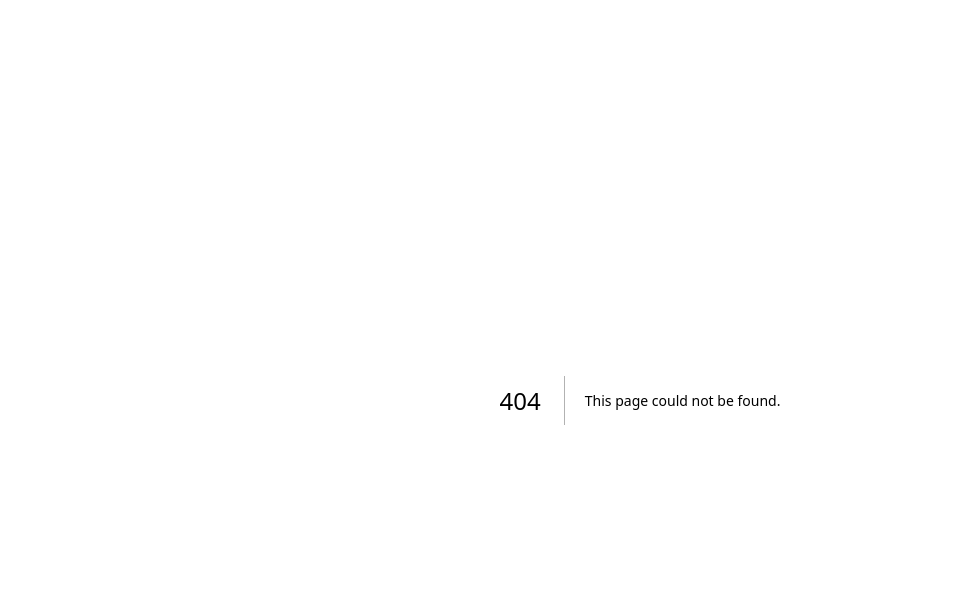
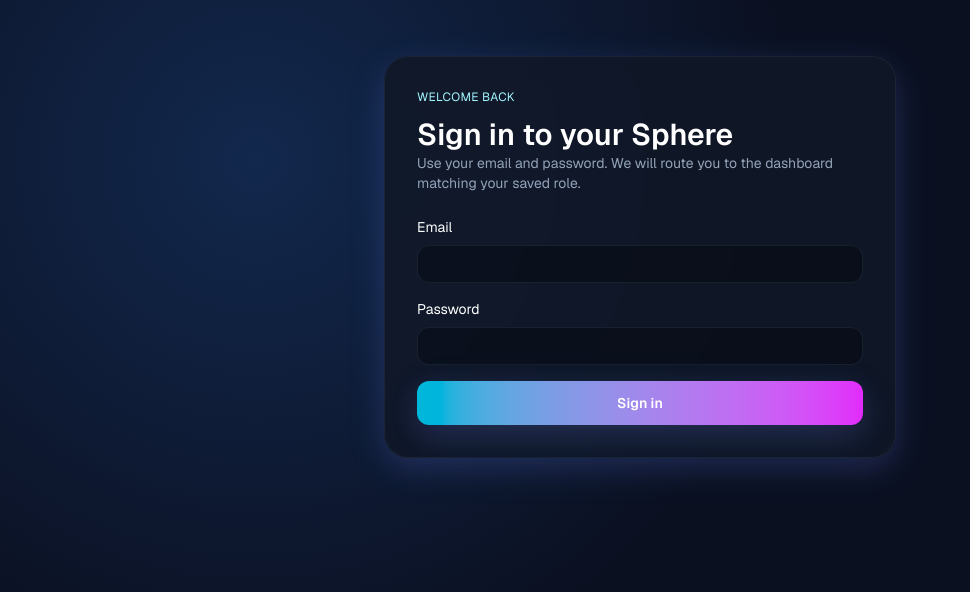
Before and after one commit to Yasir-Khan-7/PersonaShere_AI, a Next.js app: page /auth/sign-in in a window 1280 px wide. Before the commit this address had no page. Shown: the top 592 px of the page, without its empty margins (0-970 px from the left). Built offline with nearby package versions, Linux system fonts and the light colour scheme; no server answers.

Commit message:
fix: clerk middleware, custom auth forms, landing refresh

```diff
--- /dev/null
+++ b/app/api/register-user/route.ts
@@ -0,0 +1,62 @@
+import { NextResponse } from "next/server";
+import { supabaseAdmin } from "@/lib/supabaseAdmin";
+
+export async function POST(req: Request) {
+  if (!supabaseAdmin) {
+    return NextResponse.json(
+      { error: "Service role key missing; skipping Supabase sync" },
+      { status: 200 },
+    );
+  }
+
+  const { clerkId, email, role } = (await req.json()) as {
+    clerkId?: string;
+    email?: string;
+    role?: string;
+  };
+
+  if (!clerkId || !email || !role) {
+    return NextResponse.json({ error: "Missing fields" }, { status: 400 });
+  }
+
+  // upsert user
+  const { data: userData, error: userError } = await supabaseAdmin
+    .from("users")
+    .upsert({ clerk_id: clerkId, email })
+    .select("id")
+    .single();
+
+  if (userError || !userData) {
+    return NextResponse.json({ error: userError?.message ?? "User upsert failed" }, { status: 500 });
+  }
+
+  // ensure an organization for the user (personal org)
+  const orgName = `${email.split("@")[0]} Org`;
+  const { data: orgData, error: orgError } = await supabaseAdmin
+    .from("organizations")
+    .upsert({ name: orgName }, { onConflict: "name" })
+    .select("id")
+    .single();
+
+  if (orgError || !orgData) {
+    return NextResponse.json({ error: orgError?.message ?? "Org upsert failed" }, { status: 500 });
+  }
+
+  const { error: roleError } = await supabaseAdmin
+    .from("user_roles")
+    .upsert(
+      {
+        user_id: userData.id,
+        organization_id: orgData.id,
+        role,
+        permissions: [],
+      },
+      { onConflict: "user_id,organization_id,role" },
+    );
+
+  if (roleError) {
+    return NextResponse.json({ error: roleError.message }, { status: 500 });
+  }
+
+  return NextResponse.json({ ok: true });
+}
--- /dev/null
+++ b/app/auth/sign-in/page.tsx
@@ -0,0 +1,87 @@
+"use client";
+
+import { FormEvent, useState } from "react";
+import { useRouter } from "next/navigation";
+import { useSignIn, useUser } from "@clerk/nextjs";
+import { Role } from "@/lib/mockAuth";
+
+export default function CustomSignIn() {
+  const router = useRouter();
+  const { isSignedIn, user } = useUser();
+  const { isLoaded, signIn, setActive } = useSignIn();
+  const [email, setEmail] = useState("");
+  const [password, setPassword] = useState("");
+  const [error, setError] = useState<string | null>(null);
+  const [loading, setLoading] = useState(false);
+
+  if (isSignedIn && user) {
+    const role = (user.publicMetadata?.role as Role | undefined) ?? "finance";
+    router.replace(`/spheres/${role}`);
+  }
+
+  const onSubmit = async (e: FormEvent) => {
+    e.preventDefault();
+    if (!isLoaded || !signIn) return;
+    setError(null);
+    setLoading(true);
+    try {
+      const attempt = await signIn.create({
+        identifier: email,
+        password,
+      });
+      if (attempt.status === "complete") {
+        await setActive({ session: attempt.createdSessionId });
+        router.push("/roles");
+      }
+    } catch (err: unknown) {
+      const message = err instanceof Error ? err.message : "Sign in failed";
+      setError(message);
+    } finally {
+      setLoading(false);
+    }
+  };
+
+  return (
+    <div className="min-h-screen px-6 py-14">
+      <div className="mx-auto max-w-lg space-y-6">
+        <div className="glass rounded-3xl border border-[color:var(--color-border)]/70 p-8 shadow-glow">
+          <p className="text-xs uppercase tracking-wide text-cyan-200">Welcome back</p>
+          <h1 className="mt-3 text-3xl font-semibold text-white">Sign in to your Sphere</h1>
+          <p className="text-sm text-[color:var(--color-muted)]">
+            Use your email and password. We will route you to the dashboard matching your saved role.
+          </p>
+          <form onSubmit={onSubmit} className="mt-6 space-y-4">
+            <label className="flex flex-col gap-2 text-sm text-white">
+              Email
+              <input
+                type="email"
+                required
+                value={email}
+                onChange={(e) => setEmail(e.target.value)}
+                className="rounded-xl border border-[color:var(--color-border)]/70 bg-black/30 px-3 py-2 text-sm"
+              />
+            </label>
+            <label className="flex flex-col gap-2 text-sm text-white">
+              Password
+              <input
+                type="password"
+                required
+                value={password}
+                onChange={(e) => setPassword(e.target.value)}
+                className="rounded-xl border border-[color:var(--color-border)]/70 bg-black/30 px-3 py-2 text-sm"
+              />
+            </label>
+            {error ? <p className="text-sm text-rose-300">{error}</p> : null}
+            <button
+              type="submit"
+              disabled={loading || !isLoaded}
+              className="w-full rounded-xl bg-gradient-to-r from-cyan-500 to-fuchsia-500 px-4 py-3 text-sm font-semibold text-white shadow-glow disabled:opacity-60"
+            >
+              {loading ? "Signing in..." : "Sign in"}
+            </button>
+          </form>
+        </div>
+      </div>
+    </div>
+  );
+}
--- /dev/null
+++ b/app/auth/sign-up/page.tsx
@@ -0,0 +1,110 @@
+"use client";
+
+import { FormEvent, useState } from "react";
+import { useRouter } from "next/navigation";
+import { useSignUp } from "@clerk/nextjs";
+import { ROLE_LABELS, Role } from "@/lib/mockAuth";
+
+const roles: Role[] = ["finance", "hr", "operations", "admin"];
+
+export default function CustomSignUp() {
+  const router = useRouter();
+  const { isLoaded, signUp, setActive } = useSignUp();
+  const [email, setEmail] = useState("");
+  const [password, setPassword] = useState("");
+  const [role, setRole] = useState<Role>("finance");
+  const [error, setError] = useState<string | null>(null);
+  const [loading, setLoading] = useState(false);
+
+  const onSubmit = async (e: FormEvent) => {
+    e.preventDefault();
+    if (!isLoaded || !signUp) return;
+    setError(null);
+    setLoading(true);
+    try {
+      const created = await signUp.create({
+        emailAddress: email,
+        password,
+      });
+      await signUp.update({ publicMetadata: { role } });
+
+      if (created.status === "complete") {
+        await setActive({ session: created.createdSessionId });
+      } else {
+        await signUp.prepareEmailAddressVerification({ strategy: "email_code" });
+      }
+
+      // sync Supabase (best effort)
+      fetch("/api/register-user", {
+        method: "POST",
+        headers: { "Content-Type": "application/json" },
+        body: JSON.stringify({ clerkId: created.createdUserId, email, role }),
+      }).catch(() => {});
+
+      router.push(`/spheres/${role}`);
+    } catch (err: unknown) {
+      const message = err instanceof Error ? err.message : "Sign up failed";
+      setError(message);
+    } finally {
+      setLoading(false);
+    }
+  };
+
+  return (
+    <div className="min-h-screen px-6 py-14">
+      <div className="mx-auto max-w-lg space-y-6">
+        <div className="glass rounded-3xl border border-[color:var(--color-border)]/70 p-8 shadow-glow">
+          <p className="text-xs uppercase tracking-wide text-cyan-200">Create account</p>
+          <h1 className="mt-3 text-3xl font-semibold text-white">Get your Sphere</h1>
+          <p className="text-sm text-[color:var(--color-muted)]">
+            Sign up with email + password, pick your role, and jump into the matching dashboard.
+          </p>
+          <form onSubmit={onSubmit} className="mt-6 space-y-4">
+            <label className="flex flex-col gap-2 text-sm text-white">
+              Email
+              <input
+                type="email"
+                required
+                value={email}
+                onChange={(e) => setEmail(e.target.value)}
+                className="rounded-xl border border-[color:var(--color-border)]/70 bg-black/30 px-3 py-2 text-sm"
+              />
+            </label>
+            <label className="flex flex-col gap-2 text-sm text-white">
+              Password
+              <input
+                type="password"
+                required
+                value={password}
+                onChange={(e) => setPassword(e.target.value)}
+                className="rounded-xl border border-[color:var(--color-border)]/70 bg-black/30 px-3 py-2 text-sm"
+              />
+            </label>
+            <label className="flex flex-col gap-2 text-sm text-white">
+              Role
+              <select
+                value={role}
+                onChange={(e) => setRole(e.target.value as Role)}
+                className="rounded-xl border border-[color:var(--color-border)]/70 bg-black/30 px-3 py-2 text-sm"
+              >
+                {roles.map((r) => (
+                  <option key={r} value={r}>
+                    {ROLE_LABELS[r]}
+                  </option>
+                ))}
+              </select>
+            </label>
+            {error ? <p className="text-sm text-rose-300">{error}</p> : null}
+            <button
+              type="submit"
+              disabled={loading || !isLoaded}
+              className="w-full rounded-xl bg-gradient-to-r from-cyan-500 to-fuchsia-500 px-4 py-3 text-sm font-semibold text-white shadow-glow disabled:opacity-60"
+            >
+              {loading ? "Creating..." : "Create account"}
+            </button>
+          </form>
+        </div>
+      </div>
+    </div>
+  );
+}
--- a/app/page.tsx
+++ b/app/page.tsx
@@ -18,27 +18,27 @@ export default function Home() {
             <span className="rounded-full border border-white/10 px-3 py-1">
               Roles: {Object.values(ROLE_LABELS).join(" · ")}
             </span>
-            <span className="rounded-full border border-white/10 px-3 py-1">Mock prototype</span>
+            <span className="rounded-full border border-white/10 px-3 py-1">Secure by Clerk + Supabase</span>
           </div>
           <h1 className="mt-4 text-4xl font-semibold leading-tight sm:text-5xl">
-            Role-based AI Spheres for Finance, HR, Ops, and Admin.
+            Role-based AI workspaces with secure auth and data.
           </h1>
           <p className="mt-3 text-lg text-[color:var(--color-muted)]">
-            Fully mocked flows for authentication, role routing, dashboards, and Groq-style AI responses.
-            Swap mocks for Clerk, Supabase, and Groq Cloud to go live.
+            Sign up, choose a role, and land in a tailored Sphere. Clerk handles auth, Supabase stores
+            orgs/roles/content, and the AI console is ready for Groq integration.
           </p>
           <div className="mt-6 flex flex-wrap gap-3">
             <Link
-              href="/sign-in"
+              href="/auth/sign-in"
               className="rounded-xl bg-gradient-to-r from-cyan-500 to-fuchsia-500 px-5 py-3 text-sm font-semibold shadow-glow"
             >
               Sign in
             </Link>
             <Link
-              href="/roles"
+              href="/auth/sign-up"
               className="rounded-xl border border-[color:var(--color-border)]/80 px-5 py-3 text-sm text-[color:var(--color-muted)] hover:border-cyan-400/60"
             >
-              Go to roles
+              Create account
             </Link>
           </div>
         </div>
--- a/app/roles/page.tsx
+++ b/app/roles/page.tsx
@@ -21,11 +21,21 @@ async function getRolesForUser(clerkId: string): Promise<Role[]> {
 
 export default async function RolesPage() {
   const { userId } = auth();
-  if (!userId) redirect("/sign-in");
+  if (!userId) redirect("/auth/sign-in");
 
   const user = await currentUser();
+  const metadataRole = (user?.publicMetadata?.role as Role | undefined) ?? null;
+
   const roles = await getRolesForUser(userId);
   const availableRoles = roles.length ? roles : (["finance", "hr", "operations", "admin"] as Role[]);
+
+  const destination =
+    metadataRole ??
+    (availableRoles.length === 1 ? availableRoles[0] : undefined);
+
+  if (destination) {
+    redirect(`/spheres/${destination}`);
+  }
 
   return (
     <div className="min-h-screen px-6 py-16">
@@ -34,8 +44,7 @@ export default async function RolesPage() {
           <p className="text-xs uppercase tracking-wide text-cyan-200">Role-based Spheres</p>
           <h1 className="mt-3 text-3xl font-semibold text-white">Choose a Sphere</h1>
           <p className="text-sm text-[color:var(--color-muted)]">
-            Roles fetched from Supabase `user_roles` by Clerk session. Falling back to all roles if none
-            found.
+            Roles fetched from Supabase `user_roles` by Clerk session. Pick one to enter the dashboard.
           </p>
 
           <div className="mt-6 grid gap-3 sm:grid-cols-2">
@@ -55,7 +64,7 @@ export default async function RolesPage() {
           <div className="mt-5 flex flex-col gap-1 rounded-xl border border-[color:var(--color-border)]/70 bg-black/30 px-4 py-3 text-sm text-[color:var(--color-muted)]">
             <span>User: {user?.fullName ?? "Unknown"} · Email: {user?.primaryEmailAddress?.emailAddress}</span>
             <span>Roles: {availableRoles.map((r) => ROLE_LABELS[r]).join(", ")}</span>
-            <Link href="/sign-in" className="text-xs text-cyan-300 hover:text-white">
+            <Link href="/auth/sign-in" className="text-xs text-cyan-300 hover:text-white">
               Switch account
             </Link>
           </div>
--- /dev/null
+++ b/lib/supabaseAdmin.ts
@@ -0,0 +1,12 @@
+import { createClient } from "@supabase/supabase-js";
+
+const supabaseUrl = process.env.NEXT_PUBLIC_SUPABASE_URL;
+const supabaseServiceRoleKey = process.env.SUPABASE_SERVICE_ROLE_KEY;
+
+if (!supabaseUrl) {
+  throw new Error("Missing NEXT_PUBLIC_SUPABASE_URL");
+}
+
+export const supabaseAdmin = supabaseServiceRoleKey
+  ? createClient(supabaseUrl, supabaseServiceRoleKey)
+  : null;
--- a/middleware.ts
+++ b/middleware.ts
@@ -1,13 +1,10 @@
 import { clerkMiddleware, createRouteMatcher } from "@clerk/nextjs/server";
 
-const isProtectedRoute = createRouteMatcher([
-  "/roles(.*)",
-  "/spheres(.*)",
-]);
+const isProtectedRoute = createRouteMatcher(["/roles(.*)", "/spheres(.*)"]);
 
 export default clerkMiddleware((auth, req) => {
   if (isProtectedRoute(req)) {
-    auth().protect();
+    auth.protect();
   }
 });
 
```
